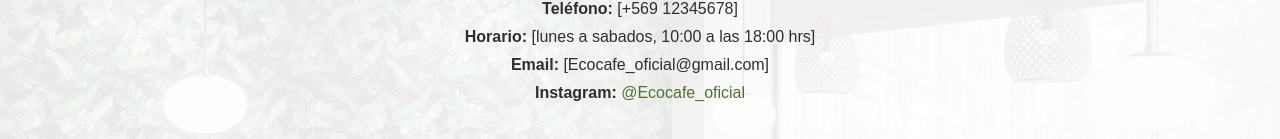
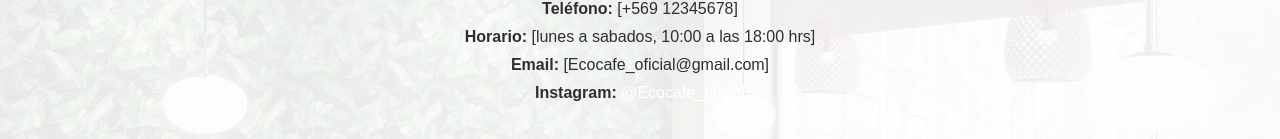
Before and after one commit to diemite/eco-cafe, a plain HTML site: page index.html/index.html in a window 1280 px wide. Shown: the part 972-1111 px from the top of the page. Drawn offline with Linux system fonts and the light colour scheme.

Commit message:
Update index.html

```diff
--- a/index.html/index.html
+++ b/index.html/index.html
@@ -53,7 +53,7 @@
       margin: 10px 0;
     }
     a {
-      color: #4e7031;
+      color: #ffffff;
       text-decoration: none;
     }
   </style>
```
